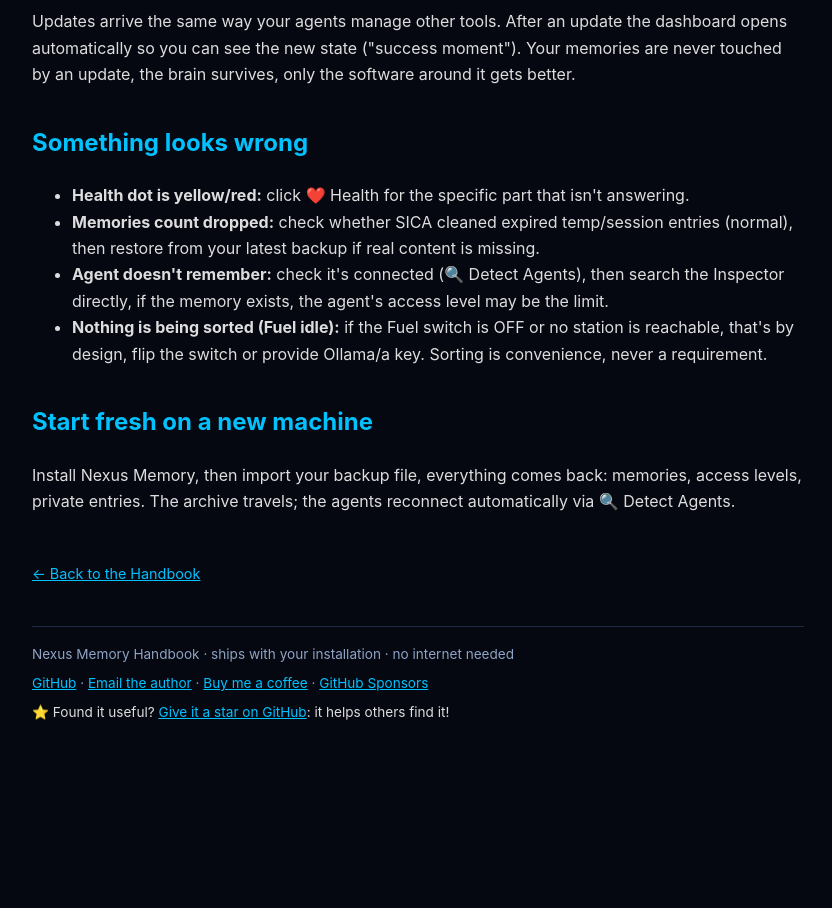
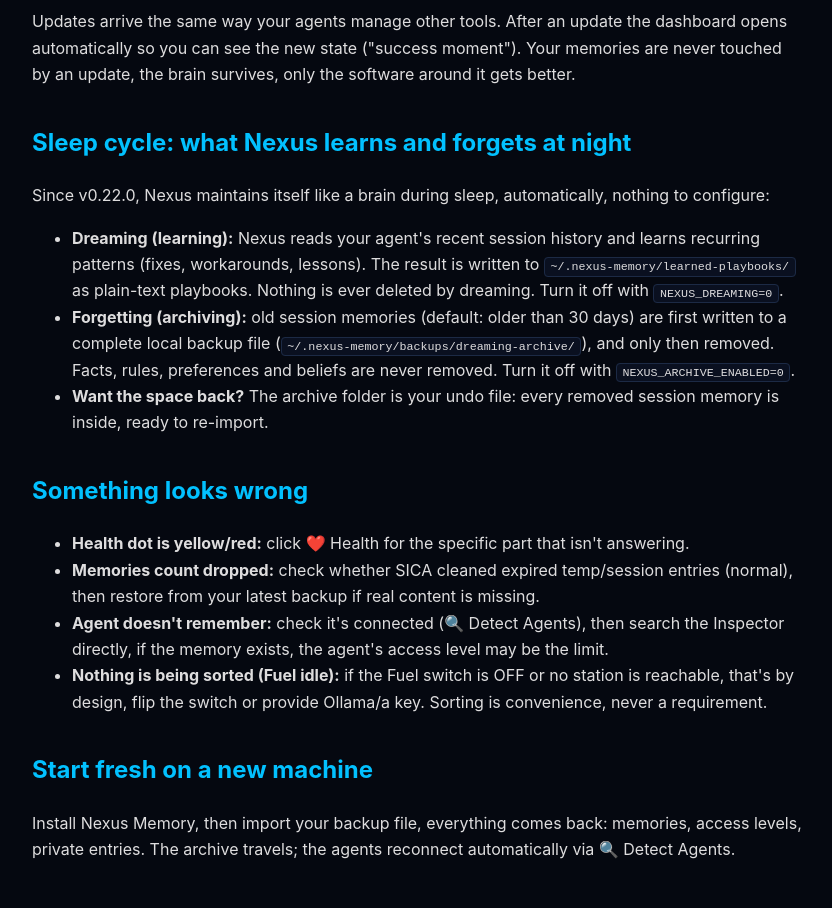
Before and after one commit to Neboy72/nexus-memory, a plain HTML site: page dashboard/handbook/howto.html in a window 1280 px wide. Shown: the part 1200-2108 px from the top of the page, without its empty margins (222-1054 px from the left). Before the commit the page ends 1987 px from the top, so only its background shows below. Drawn offline with Linux system fonts and the light colour scheme.

Commit message:
docs(handbook): sleep cycle pages — dreaming + archive-forgetting in concepts + howto (v0.22.0)

```diff
--- a/dashboard/handbook/howto.html
+++ b/dashboard/handbook/howto.html
@@ -64,6 +64,14 @@ Before big experiments or updates: one extra click, zero regrets.</div>
 opens automatically so you can see the new state ("success moment"). Your memories are never
 touched by an update, the brain survives, only the software around it gets better.</p>
 
+<h2>Sleep cycle: what Nexus learns and forgets at night</h2>
+<p>Since v0.22.0, Nexus maintains itself like a brain during sleep, automatically, nothing to configure:</p>
+<ul>
+<li><b>Dreaming (learning):</b> Nexus reads your agent's recent session history and learns recurring patterns (fixes, workarounds, lessons). The result is written to <code>~/.nexus-memory/learned-playbooks/</code> as plain-text playbooks. Nothing is ever deleted by dreaming. Turn it off with <code>NEXUS_DREAMING=0</code>.</li>
+<li><b>Forgetting (archiving):</b> old session memories (default: older than 30 days) are first written to a complete local backup file (<code>~/.nexus-memory/backups/dreaming-archive/</code>), and only then removed. Facts, rules, preferences and beliefs are never removed. Turn it off with <code>NEXUS_ARCHIVE_ENABLED=0</code>.</li>
+<li><b>Want the space back?</b> The archive folder is your undo file: every removed session memory is inside, ready to re-import.</li>
+</ul>
+
 <h2>Something looks wrong</h2>
 <ul>
 <li><b>Health dot is yellow/red:</b> click ❤️ Health for the specific part that isn't answering.</li>
```
Also changed, not shown: dashboard/handbook/concepts.html (+2 -1 lines).
